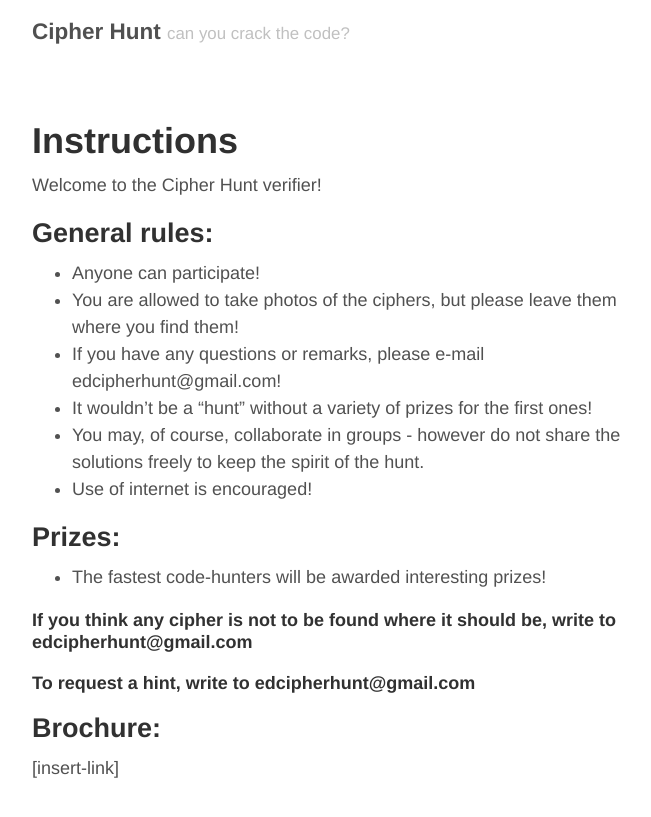
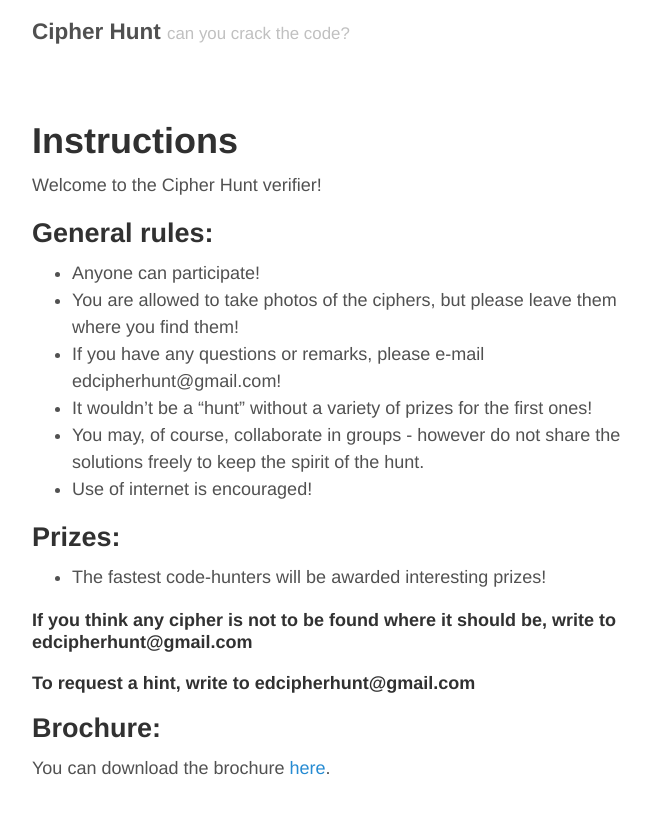
Before and after one commit to lcapkovic/crypto, a Jekyll site: the page built from _posts/2013-12-01-welcome.md, in a window 1280 px wide. Shown: the top 817 px of the page, without its empty margins (293-944 px from the left). Built offline with Jekyll 4.4.1, drawn with Linux system fonts in a browser that asks for light colours.

Commit message:
add brochure

```diff
--- a/_posts/2013-12-01-welcome.md
+++ b/_posts/2013-12-01-welcome.md
@@ -21,4 +21,4 @@ Welcome to the Cipher Hunt verifier!
 ###### To request a hint, write to edcipherhunt@gmail.com
 
 ## Brochure:
-[insert-link]
+You can download the brochure [here](Cipher_Hunt_Brochure.pdf).
```
Also changed, not shown: 1 other file.
